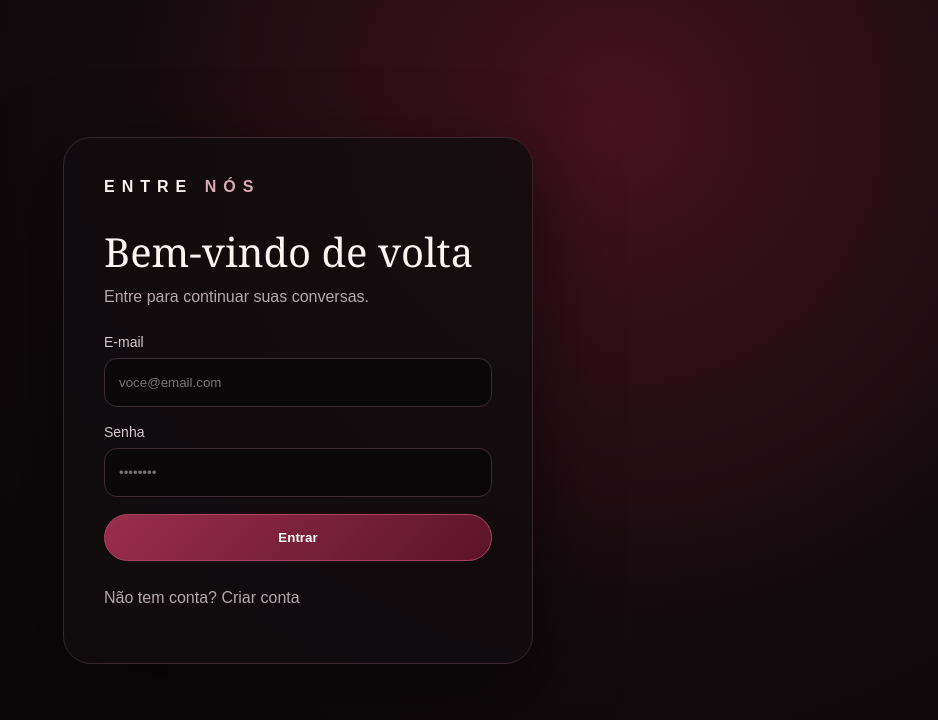
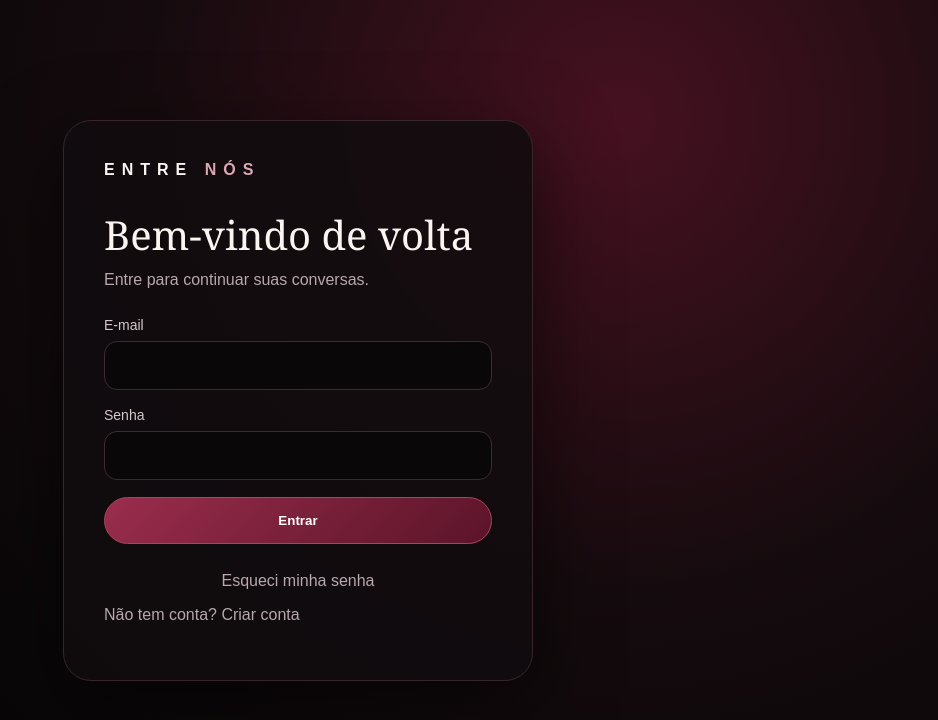
Before and after one commit to jjean6717/entre-nos, a Next.js app in the folder entre-nos/: page /entrar in a window 1280 px wide. Shown: the top 720 px of the page, without its empty margins (342-1280 px from the left). Built offline with nearby package versions, Linux system fonts and the light colour scheme.

Commit message:
Add files via upload

```diff
--- a/entre-nos/src/app/entrar/page.tsx
+++ b/entre-nos/src/app/entrar/page.tsx
@@ -1,19 +1,3 @@
 'use client'
-import Link from 'next/link'
-import { FormEvent, useState } from 'react'
-import { useRouter } from 'next/navigation'
-import { createClient } from '../../lib/supabase'
-
-export default function Page(){
- const router=useRouter(); const [loading,setLoading]=useState(false); const [msg,setMsg]=useState('')
- async function submit(e:FormEvent<HTMLFormElement>){
-  e.preventDefault(); setMsg(''); setLoading(true); const f=new FormData(e.currentTarget)
-  try{
-   const supabase=createClient(); const {error}=await supabase.auth.signInWithPassword({email:String(f.get('email')||'').trim(),password:String(f.get('password')||'')})
-   if(error) throw error
-   router.push('/descobrir'); router.refresh()
-  }catch(err){setMsg(err instanceof Error?err.message:'Não foi possível entrar.')}
-  finally{setLoading(false)}
- }
- return <main className="center"><div className="panel"><div className="brand">ENTRE <b>NÓS</b></div><h1>Bem-vindo de volta</h1><p>Entre para continuar suas conversas.</p><form onSubmit={submit}><label>E-mail<input name="email" required type="email" autoComplete="email" placeholder="voce@email.com"/></label><label>Senha<input name="password" required type="password" autoComplete="current-password" placeholder="••••••••"/></label>{msg&&<div className="notice">{msg}</div>}<button className="btn primary" disabled={loading}>{loading?'Entrando...':'Entrar'}</button></form><p>Não tem conta? <Link href="/cadastro">Criar conta</Link></p></div></main>
-}
+import Link from'next/link';import{FormEvent,useState}from'react';import{useRouter}from'next/navigation';import{createClient}from'../../lib/supabase'
+export default function Page(){const r=useRouter(),[loading,setLoading]=useState(false),[msg,setMsg]=useState('');async function submit(e:FormEvent<HTMLFormElement>){e.preventDefault();setMsg('');setLoading(true);const f=new FormData(e.currentTarget),s=createClient();const{error}=await s.auth.signInWithPassword({email:String(f.get('email')||'').trim(),password:String(f.get('password')||'')});setLoading(false);if(error){setMsg('E-mail ou senha inválidos.');return}r.push('/descobrir');r.refresh()}return <main className="center"><div className="panel"><div className="brand">ENTRE <b>NÓS</b></div><h1>Bem-vindo de volta</h1><p>Entre para continuar suas conversas.</p><form onSubmit={submit}><label>E-mail<input name="email" required type="email"/></label><label>Senha<input name="password" required type="password"/></label>{msg&&<div className="notice">{msg}</div>}<button className="btn primary" disabled={loading}>{loading?'Entrando...':'Entrar'}</button></form><p style={{textAlign:'center'}}><Link href="/redefinir-senha">Esqueci minha senha</Link></p><p>Não tem conta? <Link href="/cadastro">Criar conta</Link></p></div></main>}
--- /dev/null
+++ b/entre-nos/src/app/redefinir-senha/nova/page.tsx
@@ -0,0 +1,3 @@
+'use client'
+import{FormEvent,useState}from'react';import{createClient}from'../../../lib/supabase'
+export default function Page(){const[loading,setLoading]=useState(false),[msg,setMsg]=useState('');async function submit(e:FormEvent<HTMLFormElement>){e.preventDefault();const f=new FormData(e.currentTarget),a=String(f.get('password')||''),b=String(f.get('confirm')||'');if(a.length<8){setMsg('Use pelo menos 8 caracteres.');return}if(a!==b){setMsg('As senhas não coincidem.');return}setLoading(true);const{error}=await createClient().auth.updateUser({password:a});setLoading(false);if(error){setMsg('Link inválido ou expirado. Solicite outro.');return}setMsg('Senha alterada com sucesso.');setTimeout(()=>location.href='/entrar',1200)}return <main className="center"><div className="panel"><div className="brand">ENTRE <b>NÓS</b></div><h1>Nova senha</h1><form onSubmit={submit}><label>Nova senha<input name="password" required type="password" minLength={8}/></label><label>Confirmar senha<input name="confirm" required type="password" minLength={8}/></label>{msg&&<div className="notice">{msg}</div>}<button className="btn primary" disabled={loading}>{loading?'Salvando...':'Salvar nova senha'}</button></form></div></main>}
--- /dev/null
+++ b/entre-nos/src/app/redefinir-senha/page.tsx
@@ -0,0 +1,3 @@
+'use client'
+import Link from'next/link';import{FormEvent,useState}from'react';import{createClient}from'../../lib/supabase'
+export default function Page(){const[loading,setLoading]=useState(false),[msg,setMsg]=useState('');async function submit(e:FormEvent<HTMLFormElement>){e.preventDefault();setLoading(true);const f=new FormData(e.currentTarget),s=createClient();const{error}=await s.auth.resetPasswordForEmail(String(f.get('email')||'').trim(),{redirectTo:`${location.origin}/redefinir-senha/nova`});setLoading(false);setMsg(error?'Não foi possível enviar o e-mail.':'Se o e-mail estiver cadastrado, enviaremos um link para criar uma nova senha.')}return <main className="center"><div className="panel"><div className="brand">ENTRE <b>NÓS</b></div><h1>Redefinir senha</h1><p>Informe seu e-mail para receber o link de recuperação.</p><form onSubmit={submit}><label>E-mail<input name="email" required type="email"/></label>{msg&&<div className="notice">{msg}</div>}<button className="btn primary" disabled={loading}>{loading?'Enviando...':'Enviar link'}</button></form><p><Link href="/entrar">← Voltar</Link></p></div></main>}
```
